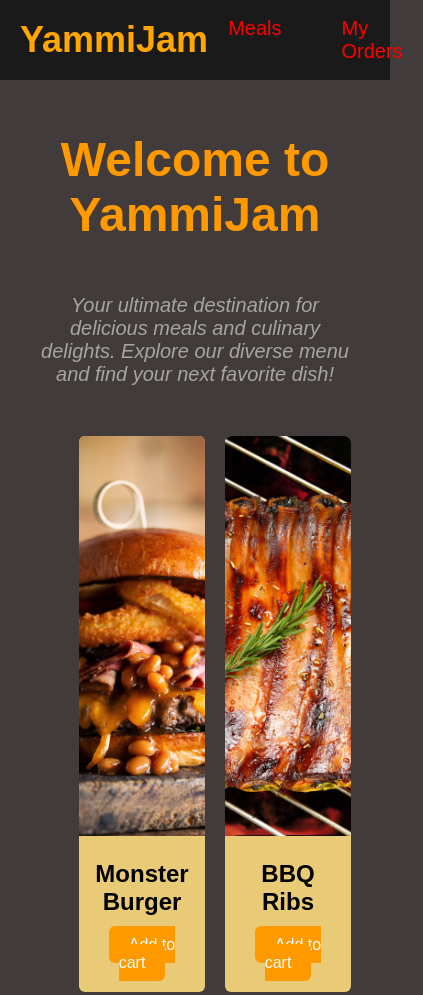
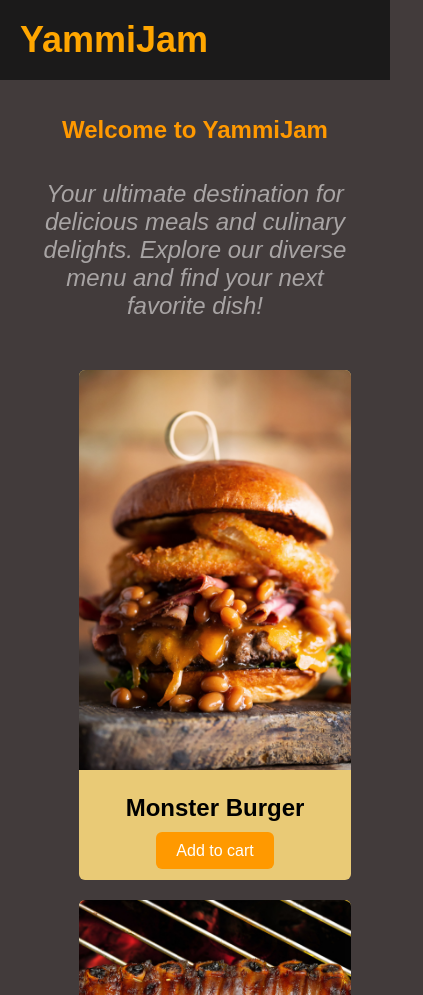
Before and after one commit to JozsefAdam93/HTML-and-CSS-challenge, a plain HTML site: page index.html in a window 390 px wide. Shown: the top 995 px of the page, 423 px wide, since content can reach past the window. Drawn offline with Linux system fonts and the light colour scheme; a web font is replaced by a local one.

Commit message:
added the responsive properties for mobil view

```diff
--- a/style.css
+++ b/style.css
@@ -55,7 +55,7 @@ main h1 {
 /*h1 beállítása*/
 main p {
   color: rgb(168, 164, 164);
-  font-size: 1.25rem;
+  font-size: 1.5rem;
   text-align: center;
   font-style: italic;
   width: 80%;
@@ -102,3 +102,19 @@ main p {
 .btn:hover {
   background-color: rgb(255, 60, 0);
 }
+
+@media (max-width: 48rem) {
+
+#main-header nav{
+  display: none;
+}
+
+  main h1 {
+    font-size: 1.5rem;
+  }
+
+  #main-content ul {
+    grid-template-columns: 100%;
+  }
+}
+/*reszponzív beállítások mobil eszközökre, @media (max-width: 768px) töréspont meghatározása, tehát hogy hány pixeltől módosuljon az elrendezés. Ez most a ul-re adta meg */
```
